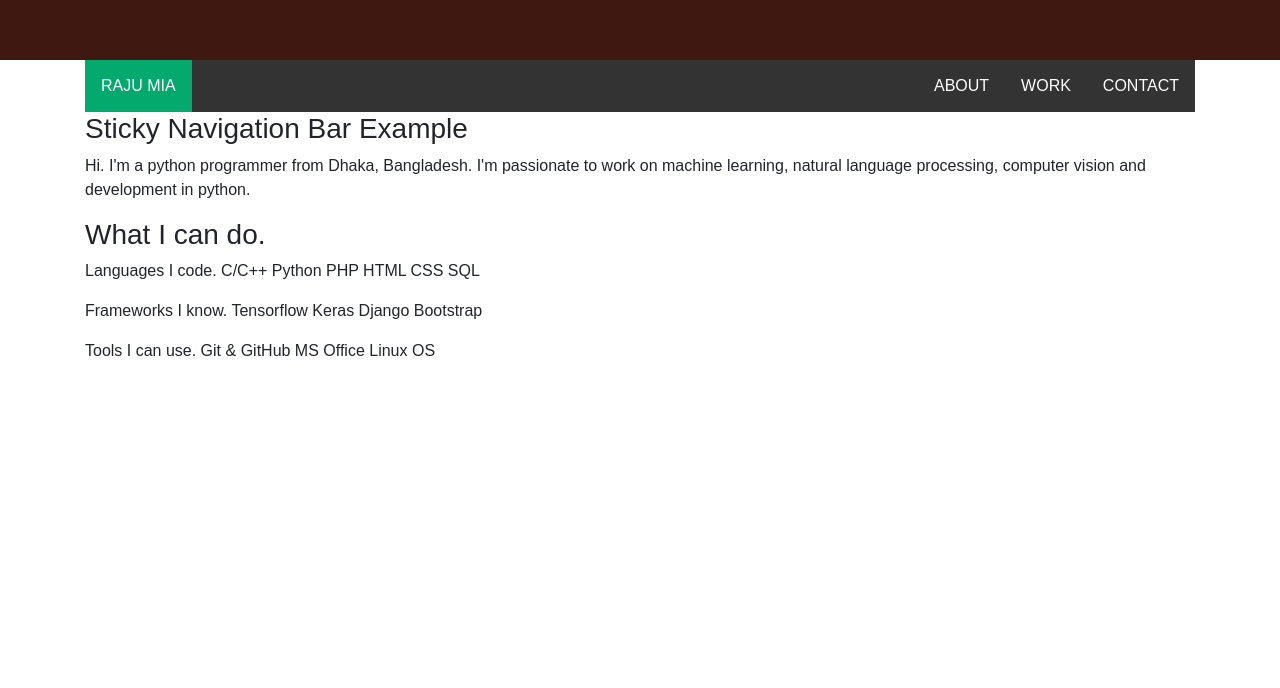
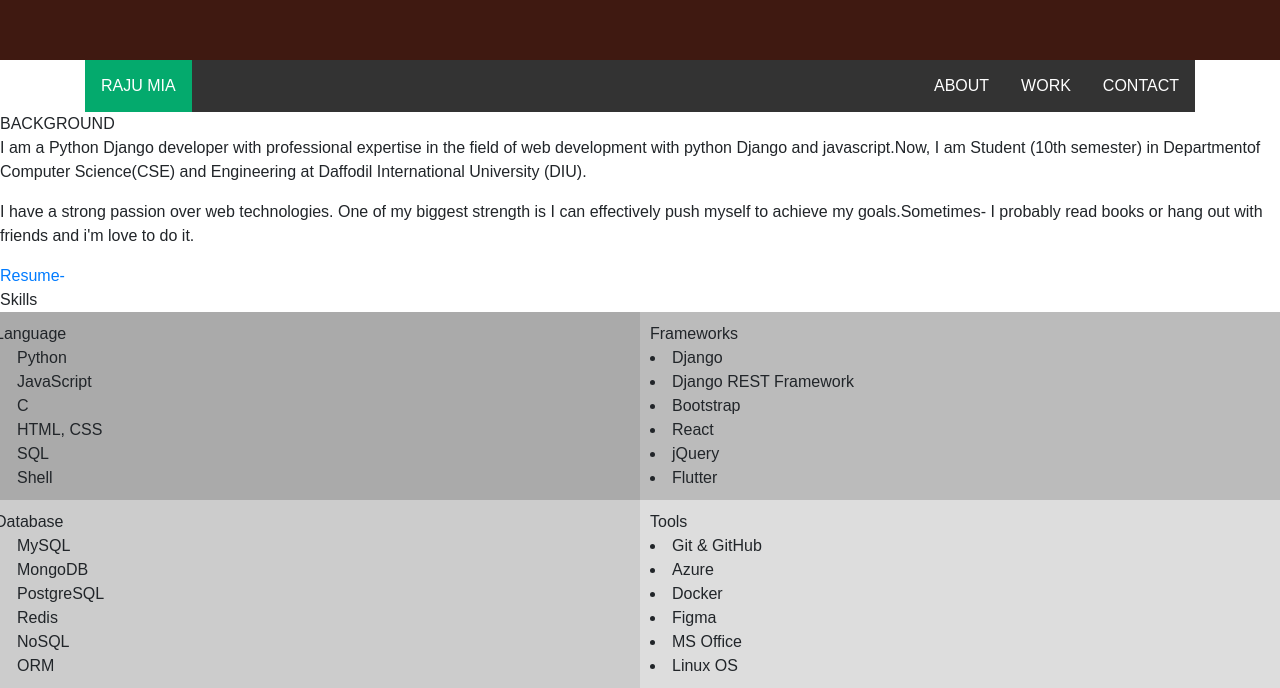
Before and after one commit to Raju-Mia/RAJU_MIA, a plain HTML site: page index.html in a window 1280 px wide. Shown: the part 740-1428 px from the top of the page. Before the commit the page ends 1103 px from the top, so only its background shows below. Drawn offline with nearby package versions, Linux system fonts and the light colour scheme.

Commit message:
work on Backgroud and Skills section.

```diff
--- a/css/style.css
+++ b/css/style.css
@@ -85,3 +85,22 @@ ul.topnav li.active {float: right;}
   ul.topnav li {float: none;}
 }
 /*end nevbar */
+
+
+
+
+/*<!-- SKILLS SECTION START Here -->*/
+
+* {
+  box-sizing: border-box;
+}
+
+/* Create two equal columns that floats next to each other */
+.column {
+  float: left;
+  width: 50%;
+  padding: 10px;
+}
+
+
+/*<!-- SKILLS SECTION END Here -->*/
--- a/index.html
+++ b/index.html
@@ -3,7 +3,7 @@
 <head>
 	<meta charset="utf-8">
 	<meta name="viewport" content="width=device-width, initial-scale=1.0">
-	<title>mysite</title>
+	<title>RAJU MIA</title>
 	<!-- Bootstrap link add -->
 	  <link rel="stylesheet" href="https://cdn.jsdelivr.net/npm/bootstrap@4.6.1/dist/css/bootstrap.min.css">
 	  <script src="https://cdn.jsdelivr.net/npm/jquery@3.5.1/dist/jquery.slim.min.js"></script>
@@ -23,8 +23,8 @@
 		<div class="text">
 			<img src="img/profile.png" alt="Paris" class="center">
 
-    		<h2>Scroll Down</h2>
-    		<p>Scroll down to see the sticky effect.</p>
+    		<h2>Hello!<br> I'M <br>RAJU MIA</h2>
+    		<p>Software ngineer & Python Django Developer</p>
     	</div>
 
 	</div>
@@ -32,58 +32,97 @@
 <!-- End Header -->
 
 
+
+<section class="section backgroud">
+
 <!--/ Nav Star /-->
 <div class="container">
-	<div class="nev">
+	<div class="nevbar">
 		<ul class="topnav">
+
 			  <li style="float:left;"><a class="active" href="#home">RAJU MIA</a></li>
 			<li><a href="#news">CONTACT</a></li>
 			<li><a href="#contact">WORK</a></li>
 			<li><a href="#about">ABOUT</a></li>
 		</ul>
-
+	</div>
+</div>
 <!--/ Nav End /-->
 
 
-<!-- about start here -->
+<!-- BACKGROUND start here -->
+<div>
+	<div>BACKGROUND</div>
+	<p>I am a Python Django developer with professional expertise in the field of web development with python Django and javascript.Now, I am Student (10th semester) in Departmentof Computer Science(CSE) and Engineering at Daffodil International University (DIU).</p>
 
-		<h3>Sticky Navigation Bar Example</h3>
+	<p> I have a strong passion over web technologies. One of my biggest strength is I can effectively push myself to achieve my goals.Sometimes- I probably read books or hang out with friends and i'm love to do it.</p>
 
-		<p>
-			Hi.
-			I'm a python programmer from Dhaka, Bangladesh. I'm passionate to work on machine learning, natural language processing, computer vision and development in python.
-		</p>
-		<h3>
-			What I can do.
-		</h3>
-		<p>
-			Languages I code.
-			C/C++
-			Python
-			PHP
-			HTML
-			CSS
-			SQL
-		</p>
-		<p>
-			Frameworks I know.
-			Tensorflow
-			Keras
-			Django
-			Bootstrap
-		</p>
+	<a href="#">Resume-</a>
 
-		<p>
-			Tools I can use.
-			Git & GitHub
-			MS Office
-			Linux OS
-		</p>
-<!-- about end here -->
+</div>
+
+</section>
+<!-- BACKGROUND end here -->
 
 
+<!-- SKILLS SECTION START Here -->
+<section class="section skills">
+	<div>Skills</div>
+
+	<div class="row">
+	  <div class="column" style="background-color:#aaa;">
+	  	<div>Language</div>
+		<div>
+			<li>Python</li>
+			<li>JavaScript</li>
+			<li>C</li>
+			<li>HTML, CSS</li>
+			<li>SQL</li>
+			<li>Shell</li>
 		</div>
 	  </div>
 
+	  <div class="column" style="background-color:#bbb;">
+	  	<div>Frameworks</div>
+		<div>
+			<li>Django</li>
+			<li>Django REST Framework</li>
+			<li>Bootstrap</li>
+			<li>React</li>
+			<li>jQuery</li>
+			<li>Flutter</li>
+		</div>
+	  </div>
+	</div>
+
+	<div class="row">
+	  <div class="column" style="background-color:#ccc;">
+	  	<div>Database</div>
+		<div>
+			<li>MySQL</li>
+			<li>MongoDB</li>
+			<li>PostgreSQL</li>
+			<li>Redis</li>
+			<li>NoSQL</li>
+			<li>ORM</li>
+		</div>
+	  </div>
+
+	  <div class="column" style="background-color:#ddd;">
+	  	<div>Tools</div>
+		<div>
+			<li>Git & GitHub</li>
+			<li>Azure</li>
+			<li>Docker</li>
+			<li>Figma</li>
+			<li>MS Office</li>
+			<li>Linux OS</li>
+		</div>
+	  </div>
+	</div>
+
+</section>
+<!-- SKILLS SECTION END Here -->
+
 </body>
 </html>
```
Lines whose indentation alone changed are shown as unchanged.
